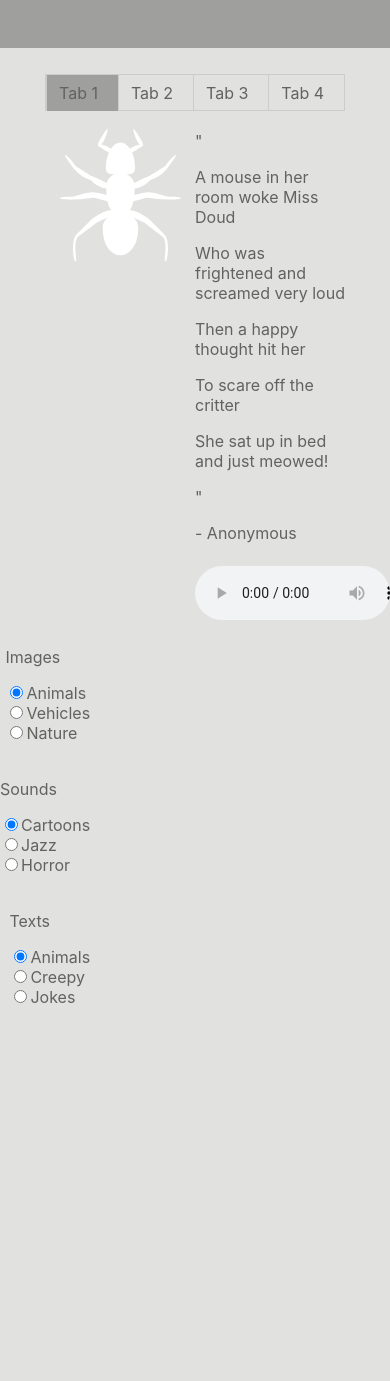
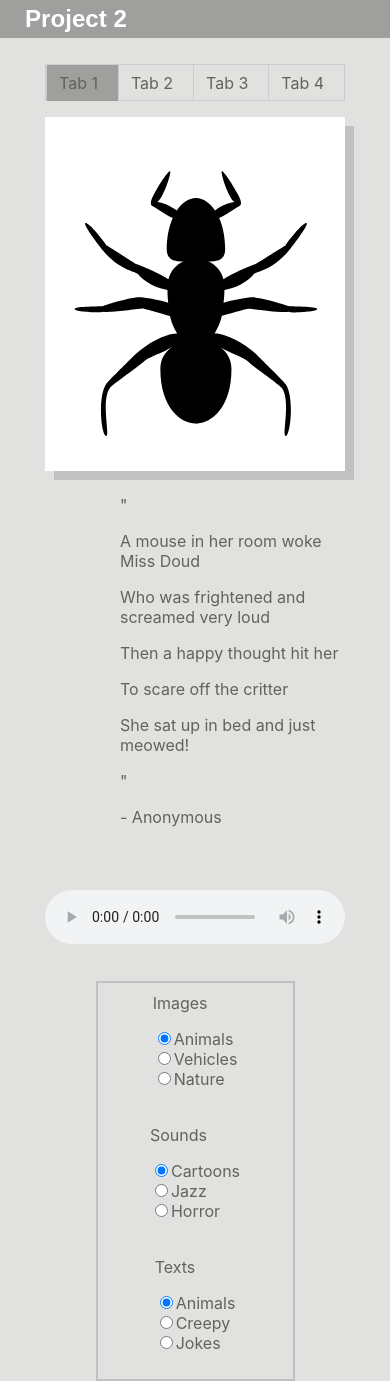
Before and after one commit to williamostensen98/Webutvikling-Prosjekt2, a React (Create React App) app: page / in a window 390 px wide. Before the commit the page ends 1033 px from the top, so only its background shows below. Built offline with nearby package versions, Linux system fonts and the light colour scheme.

Commit message:
Responsive with media queries #6

```diff
--- a/src/App.js
+++ b/src/App.js
@@ -64,8 +64,9 @@ class App extends Component {
             />);
         return (
             <div>
-                <Header/>
+                <Header headerText="Project 2"/>
                 <div className="main-content">
+
                     <Tabs
                         mediaCategories={this.state.data}
                         selectedButton={this.state.selectedButton}
--- a/src/components/Header.js
+++ b/src/components/Header.js
@@ -11,9 +11,9 @@ class Header extends Component {
         return (
             <div className="header-container">
                 <header className="header">
-                    <h1>
+                    <h6>
                         {this.props.headerText}
-                    </h1>
+                    </h6>
                 </header>
             </div>
         )
--- a/src/components/TabContent.js
+++ b/src/components/TabContent.js
@@ -61,6 +61,7 @@ class TabContent extends Component {
     }
 
     renderAuthor() {
+        console.log(this.props.selectedButton.image)
         return this.state.allText[this.props.activeTab-1].author
 
     }
@@ -81,16 +82,23 @@ class TabContent extends Component {
         return(
             <div className="tab-content-container">
                 <div className="image">
-                    <div id="svg_img" dangerouslySetInnerHTML={{__html: this.state.image}} ></div>
+                    <div
+                    id="svg_img"
+                    style={{marginLeft: this.props.activeTab == 1 || this.props.selectedButton.image !== "Animals" ? '0px' : '50px',
+                            marginTop: this.props.activeTab == 2 || this.props.activeTab == 4 && this.props.selectedButton.image == "Animals"? '50px': '0px' }}
+                    dangerouslySetInnerHTML={{__html: this.state.image}} >
+
+                    </div>
                 </div>
                 <div className="nested">
                     <div className="text-wrap">
                         &quot;{this.renderText()}&quot;
                         <p> - {this.renderAuthor()}</p>
+
                     </div>
 
                     <div className="audio-wrap">
-                        <audio src={this.state.audio} controls autoPlay/>
+                        <audio src={this.state.audio} controls />
                     </div>
                 </div>
             </div>
--- a/src/css/main.css
+++ b/src/css/main.css
@@ -34,14 +34,18 @@ code {
 
 .header-container{
   display: flex;
-  justify-content: center;
+  align-items: flex-start;
+
+  padding:0;
   /* background-color: #1F1B24; */
   background-color: #9f9f9d;
   width: 100%;
 }
 
-.header-container > h1 {
-  width: 100%;
+h6 {
+  margin:0;
+  padding:5px;
+  margin-left: 20px;
 }
 
 @import url('https://fonts.googleapis.com/css?family=Josefin+Sans&display=swap');
@@ -75,6 +79,9 @@ code {
   justify-content: space-around;
   cursor: pointer;
 }
+.tab-list-item:hover{
+  background-color: #bebebc;
+}
 
 .tab-list-active {
   border: solid #ccc;
@@ -100,7 +107,7 @@ code {
   flex-wrap: wrap;
 }
 .image, .nested{
-  width:50%;
+  width:49%;
   height: 500px;
 
   /* align-items: center;
@@ -110,13 +117,24 @@ code {
   align-items: center;
   justify-content: center;
   margin: auto;
+  padding-top: 50px;
+  box-shadow: 9px 9px #C1C1C1;
+  height: 500px;
+  background-color: white;
+  max-width:100%;
+  height:auto;
 
 
 }
 #svg_img{
 
-  width:100%;
-  height:100%
+  max-width:100%;
+  height:auto;
+
+  margin-left: 0px;
+  align-self: center;
+  justify-content: center;
+
 }
 .nested{
   display: flex;
@@ -124,9 +142,12 @@ code {
 
 }
 .text-wrap{
-  margin-top: 0;
+  /* margin-top: 0; */
   margin: auto;
+  margin-left: 25%;
   padding-top: 0;
+  /* max-width:100%; */
+  /* height:auto;  */
 }
 .audio-wrap{
   padding-bottom: 0;
@@ -145,8 +166,8 @@ svg {
 }
 
 .category-container {
-  margin: 10px auto;
-  margin-right: 5px;
+  padding: 10px;
+
 }
 
 .media-list {
@@ -159,7 +180,44 @@ svg {
   flex-wrap: wrap;
   margin-right: auto;
   flex-direction: column;
-  align-items: flex-start;
+  align-self: center;
+  border: solid 2px #C1C1C1;
 
 }
 /* Styling for radio buttons: */
+
+/* ---- RESPONSIVE STYLING WITH MEDIA QUERIES ---- */
+@media only screen and (min-width: 767px) and (max-width: 1023){
+  .media-categories{
+    padding: 50px;
+    width: 75%;
+    margin-left: 20px;
+    margin-right: 20px;
+  }
+  .audio-wrap{
+    margin-left: 150px;
+  }
+  .image{
+    margin:  0px 0px;
+  }
+
+}
+
+@media only screen and (max-width: 767px) {
+
+.image, .nested{
+  width: 100%;
+}
+
+.media-categories{
+  display: flex;
+  flex-direction: row;
+  justify-content: center;
+  align-items: center;
+  /* padding: 2em; */
+  margin:auto;
+  max-width: 50%;
+  margin-left: 1em;
+  margin-right: 1em;
+}
+}
```
Also changed, not shown: public/media/svg/Animals/1.svg.
